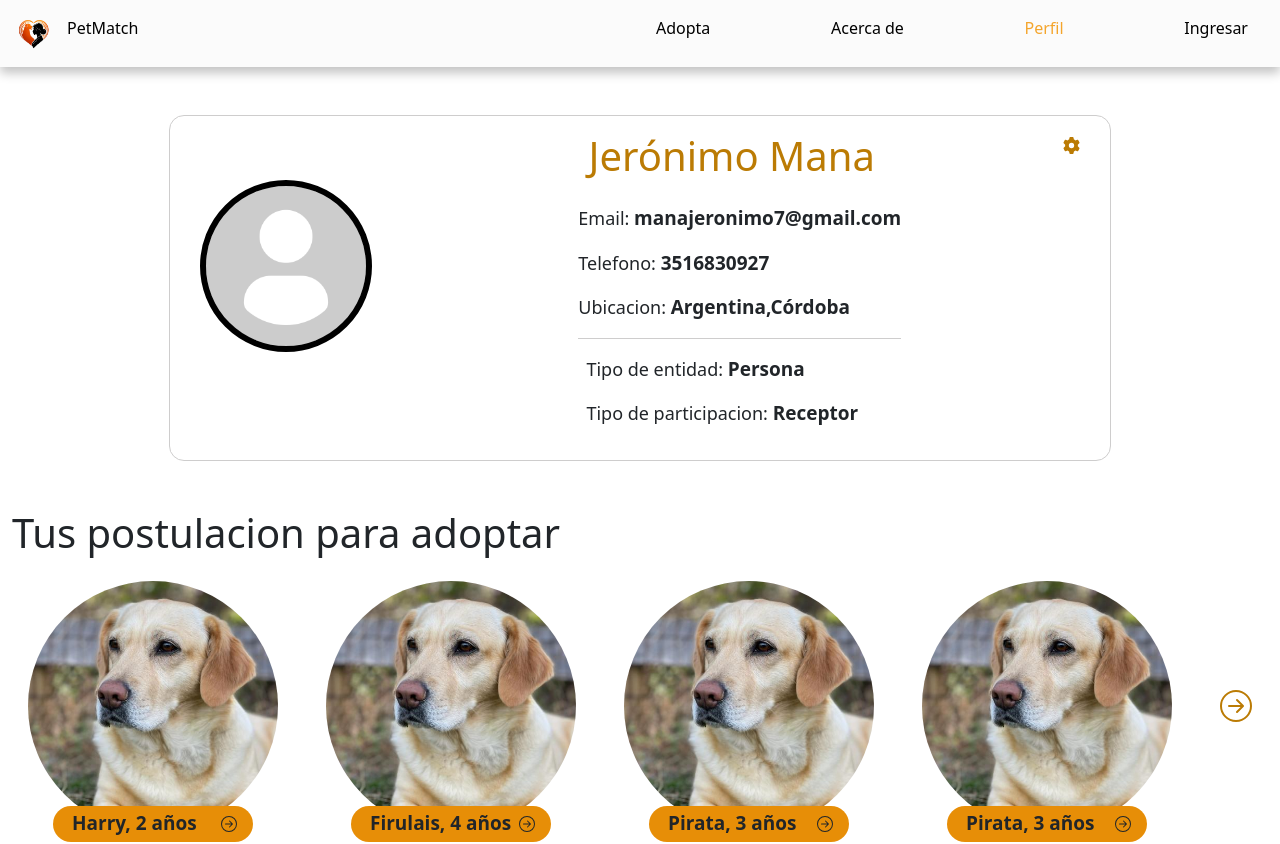
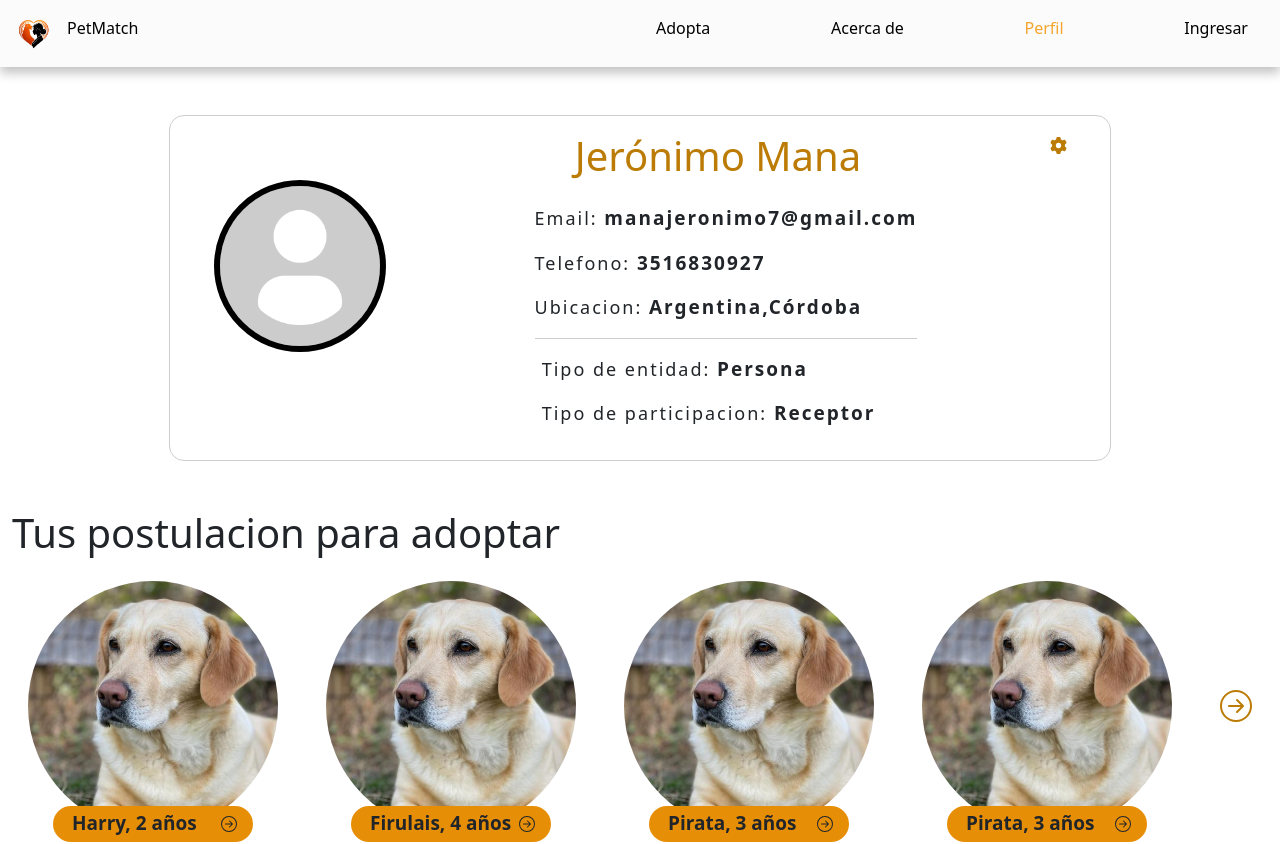
Before and after one commit to alber748/pet-match-front, a React (Vite) app: page /perfil in a window 1280 px wide. Shown: the top 844 px of the page. Built offline with nearby package versions, Linux system fonts and the light colour scheme.

Commit message:
create perfil

```diff
--- a/src/app/Pages/Perfil/components/InformacionPerfil.tsx
+++ b/src/app/Pages/Perfil/components/InformacionPerfil.tsx
@@ -4,7 +4,7 @@ import logo from "../../../../assets/logo-user.png"
 
 export const InformacionPerfil = () => {
     return (
-        <div className=" d-flex justify-content-around my-5 p-3 container-info-perfil w-100">
+        <div className=" d-flex justify-content-center my-5 p-3 container-info-perfil w-100">
             <div className="h-100 mt-5  cont-img">
                 <img src={logo} alt="" />
             </div>
--- a/src/index.css
+++ b/src/index.css
@@ -569,9 +569,12 @@ p .cursor-pointer:hover {
       color: #bb7b04;
 
     }
-    & p{
+
+    & p {
       font-size: 18px;
-      & span{
+      letter-spacing: 2px;
+
+      & span {
         font-size: 19px;
         font-weight: 600;
       }
@@ -580,13 +583,14 @@ p .cursor-pointer:hover {
     & .info-top {
       border-bottom: 1px solid #cecdcd;
     }
+
     & .info-bottom {
       margin-right: 35px;
     }
   }
 }
 
-.container-card-dogs{
+.container-card-dogs {
   height: auto;
 }
 
```
